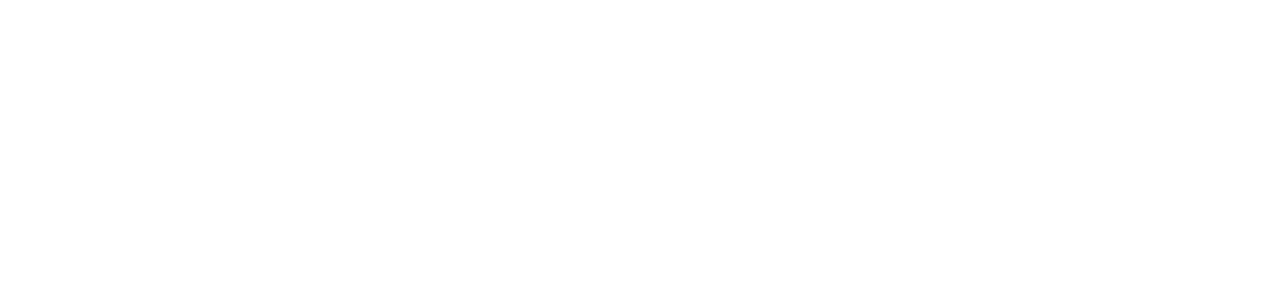
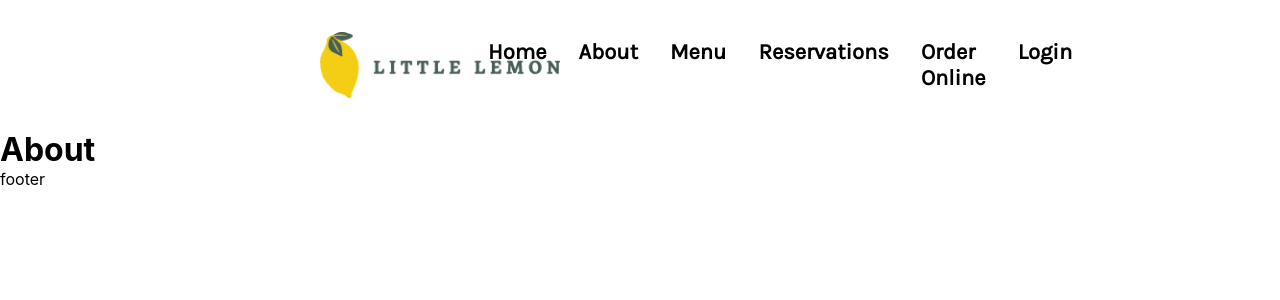
Before and after one commit to MiaaaV/Capstone-project, a React (Create React App) app in the folder little-lemon/: page /about in a window 1280 px wide. Before the commit this address had no page. Shown: the top 300 px of the page. Built offline with nearby package versions, Linux system fonts and the light colour scheme; a web font is replaced by a local one.

Commit message:
remaining route links

```diff
--- a/little-lemon/src/App.js
+++ b/little-lemon/src/App.js
@@ -1,6 +1,10 @@
 import { Route, Routes } from "react-router-dom";
 import Home from "./routes/Home";
+import About from "./routes/About";
+import Menu from "./routes/Menu";
 import Reservations from './routes/Reservations';
+import OrderOnline from "./routes/OrderOnline";
+import Login from "./routes/Login";
 import './App.css';
 
 function App() {
@@ -8,7 +12,11 @@
     <>
       <Routes>
         <Route path="/" element={<Home />} />
+        <Route path="/about" element={<About />} />
+        <Route path="/menu" element={<Menu />} />
         <Route path="/reservations" element={<Reservations />} />
+        <Route path="/orderonline" element={<OrderOnline />} />
+        <Route path="/login" element={<Login />} />
       </Routes>
     </>
   )
--- a/little-lemon/src/components/Header.js
+++ b/little-lemon/src/components/Header.js
@@ -16,10 +16,10 @@
           <ul>
             <li><NavLink to="/">Home</NavLink></li>
             <li><NavLink to="/about">About</NavLink></li>
-            <li><NavLink to="#">Menu</NavLink></li>
+            <li><NavLink to="/menu">Menu</NavLink></li>
             <li><NavLink to="/reservations">Reservations</NavLink></li>
-            <li><NavLink to="#">Order Online</NavLink></li>
-            <li><NavLink to="#">Login</NavLink></li>
+            <li><NavLink to="/orderonline">Order Online</NavLink></li>
+            <li><NavLink to="/login">Login</NavLink></li>
           </ul>
         </nav>
 
@@ -28,4 +28,4 @@
   )
 }
 
-export default Header
+export default Header;
--- a/little-lemon/src/components/ReservationsPage.js
+++ b/little-lemon/src/components/ReservationsPage.js
@@ -7,4 +7,4 @@
   )
 }
 
-export default ReservationsPage
+export default ReservationsPage;
--- a/little-lemon/src/routes/About.js
+++ b/little-lemon/src/routes/About.js
@@ -1,3 +1,4 @@
+import Footer from "../components/Footer";
 import Header from "../components/Header";
 
 function About() {
@@ -5,6 +6,7 @@
     <>
       <Header />
       <h1>About</h1>
+      <Footer />
     </>
   )
 }
--- a/little-lemon/src/routes/Login.js
+++ b/little-lemon/src/routes/Login.js
@@ -1,3 +1,4 @@
+import Footer from "../components/Footer";
 import Header from "../components/Header";
 
 function Login() {
@@ -5,6 +6,7 @@
     <>
       <Header />
       <h1>Login</h1>
+      <Footer />
     </>
   )
 }
--- a/little-lemon/src/routes/Menu.js
+++ b/little-lemon/src/routes/Menu.js
@@ -1,3 +1,4 @@
+import Footer from "../components/Footer";
 import Header from "../components/Header";
 
 function Menu() {
@@ -5,6 +6,7 @@
     <>
       <Header />
       <h1>Menu</h1>
+      <Footer />
     </>
   )
 }
--- a/little-lemon/src/routes/OrderOnline.js
+++ b/little-lemon/src/routes/OrderOnline.js
@@ -1,3 +1,4 @@
+import Footer from "../components/Footer";
 import Header from "../components/Header";
 
 function OrderOnline() {
@@ -5,6 +6,7 @@
     <>
       <Header />
       <h1>Order Online</h1>
+      <Footer />
     </>
   )
 }
--- a/little-lemon/src/routes/Reservations.js
+++ b/little-lemon/src/routes/Reservations.js
@@ -13,4 +13,4 @@
   )
 }
 
-export default Reservations
+export default Reservations;
```
